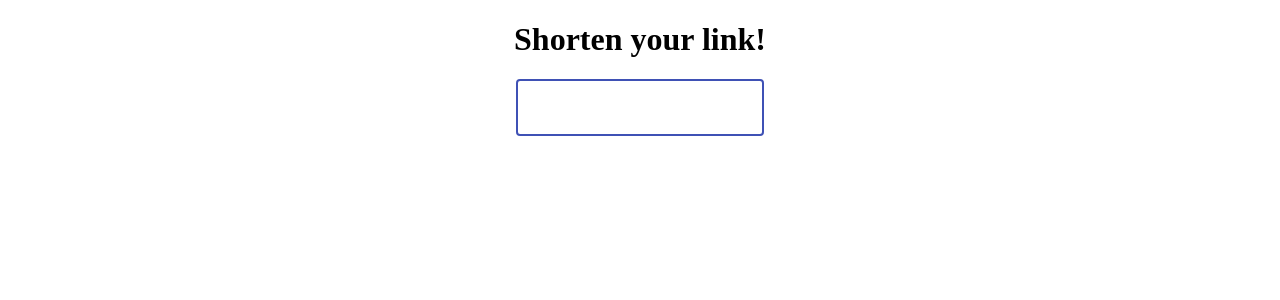
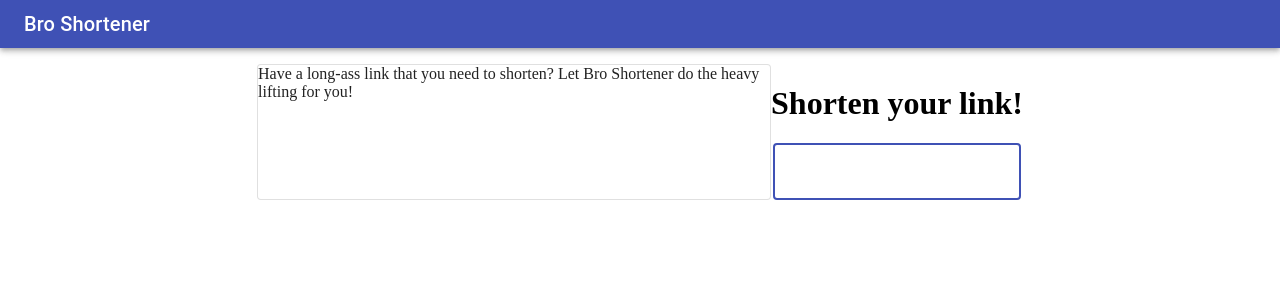
Before and after one commit to williamhelmrath/link-shortener, a React (Create React App) app: page / in a window 1280 px wide. Shown: the top 300 px of the page. Built offline with nearby package versions, Linux system fonts and the light colour scheme; the HTML template or start-up script is replaced by a standard one.

Commit message:
added navbar and instructions

```diff
--- /dev/null
+++ b/src/App.css
@@ -0,0 +1,3 @@
+body {
+  margin: 0;
+}
--- a/src/App.js
+++ b/src/App.js
@@ -1,6 +1,10 @@
 import React, { useState } from "react";
 import SearchBar from "./components/SearchBar";
-function App() {
+import Navbar from "./components/Navbar";
+import Paper from "@material-ui/core/Paper";
+import "./App.css";
+
+export default function App() {
   const [postResp, setPostResp] = useState(null);
 
   const handleShorten = (link) => {
@@ -21,23 +25,25 @@ function App() {
         console.log(err);
       });
   };
-  if (!postResp)
-    return (
-      <div style={{ textAlign: "center" }}>
-        <h1>Shorten your link!</h1>
-        <SearchBar handleShorten={handleShorten} />
-      </div>
-    );
-  console.log(postResp);
+
   return (
     <div>
-      <div style={{ textAlign: "center" }}>
-        <h1>Shorten your link!</h1>
-        <SearchBar handleShorten={handleShorten} />
+      <Navbar />
+      <div style={{ display: "flex", justifyContent: "center" }}>
+        <Paper variant="outlined" style={{ maxWidth: "40vw" }}>
+          Have a long-ass link that you need to shorten? Let Bro Shortener do
+          the heavy lifting for you!
+        </Paper>
+        <div>
+          <h1>Shorten your link!</h1>
+          <SearchBar handleShorten={handleShorten} />
+        </div>
       </div>
-      <h1>Your new link is: {postResp.shortened_link}</h1>
+      {postResp && (
+        <h1>
+          Your new link is: broshortener.herokuapp.com/{postResp.shortened_link}
+        </h1>
+      )}
     </div>
   );
 }
-
-export default App;
--- /dev/null
+++ b/src/components/Navbar.js
@@ -0,0 +1,16 @@
+import React from "react";
+import AppBar from "@material-ui/core/AppBar";
+import Toolbar from "@material-ui/core/Toolbar";
+import Typography from "@material-ui/core/Typography";
+
+export default function Navbar() {
+  return (
+    <AppBar position="static" style={{ marginBottom: "2vh", display: "flex" }}>
+      <Toolbar variant="dense">
+        <Typography variant="h6" style={{ marginRight: "1vh" }}>
+          Bro Shortener
+        </Typography>
+      </Toolbar>
+    </AppBar>
+  );
+}
```
